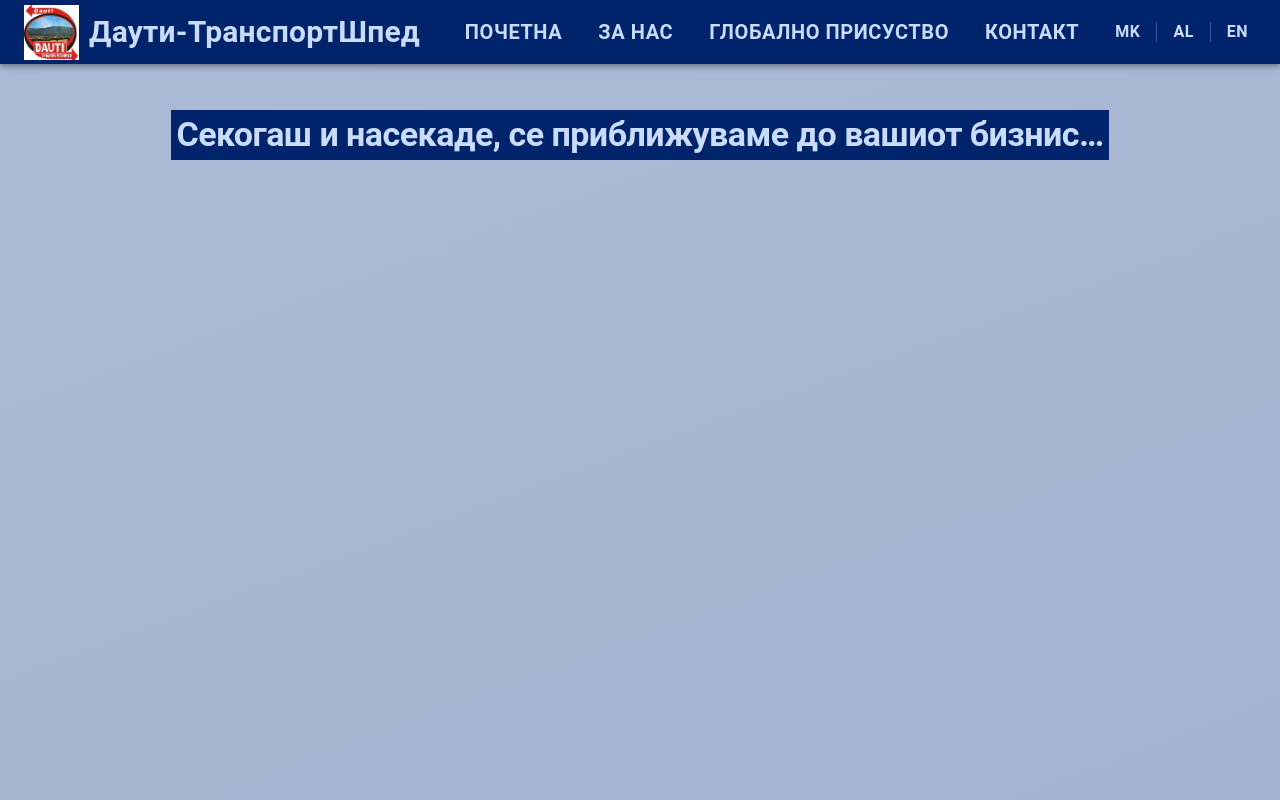
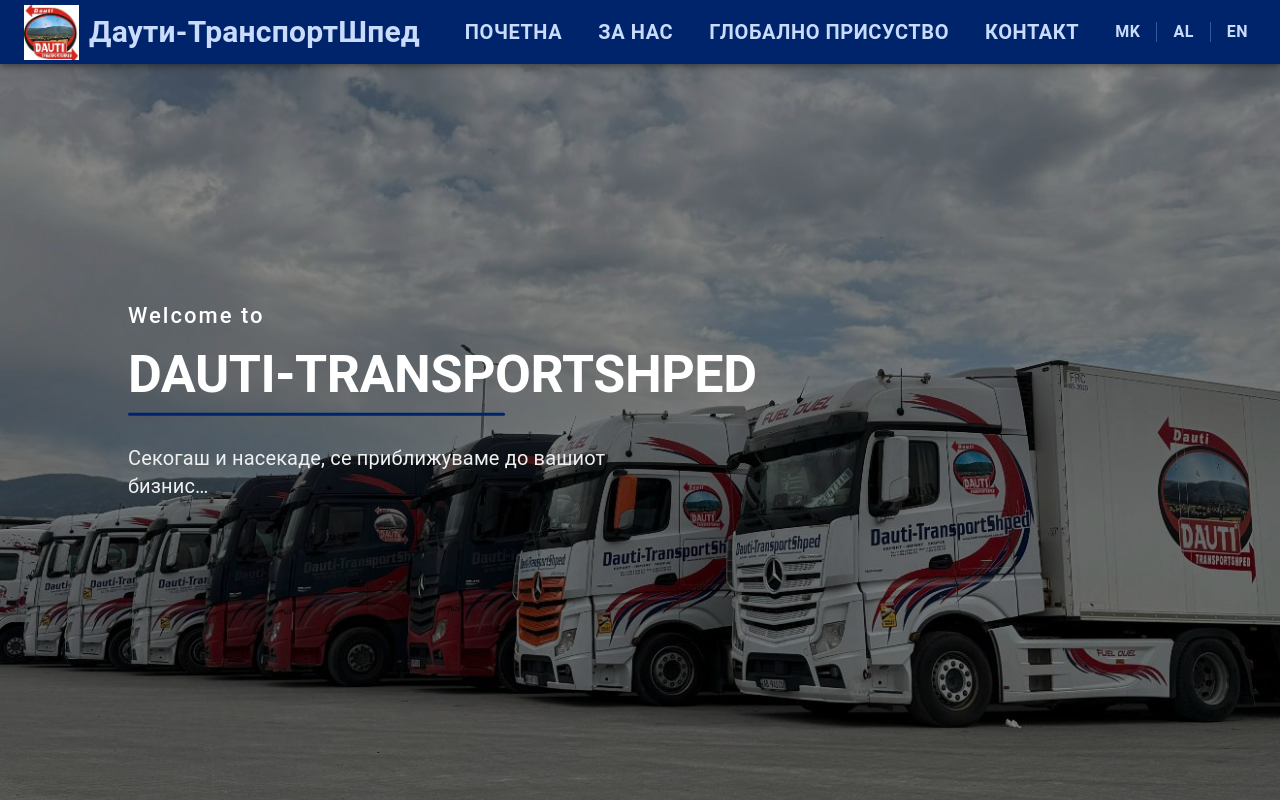
Before and after one commit to anisaramadanii/cargohub-dauti, a React (Create React App) app: page / in a window 1280 px wide. Shown: the top 800 px of the page. Built offline with nearby package versions, Linux system fonts and the light colour scheme.

Commit message:
Modified Home page

```diff
--- a/package.json
+++ b/package.json
@@ -5,7 +5,7 @@
   "dependencies": {
     "@emailjs/browser": "^4.4.1",
     "@emotion/react": "^11.14.0",
-   "@emotion/styled": "11.14.1",
+    "@emotion/styled": "11.14.1",
     "@mui/icons-material": "^6.4.1",
     "@mui/material": "^6.4.2",
     "axios": "1.11.0",
@@ -13,6 +13,7 @@
     "framer-motion": "^12.0.6",
     "react": "^18.2.0",
     "react-dom": "^18.2.0",
+    "react-icons": "^5.5.0",
     "react-intersection-observer": "9.16.0",
     "react-router-dom": "7.8.1",
     "react-scripts": "^5.0.1",
--- a/src/components/Careers.js
+++ b/src/components/Careers.js
@@ -4,9 +4,13 @@
 import croatia from "../images/croatia-map.jpg";
 import macedonia from "../images/macedonia-map.jpg";
 import { useLanguage } from "../contexts/LanguageContext";
+import { useEffect } from "react";
 
 function Careers() {
   const { currentTranslations } = useLanguage();
+  useEffect(() => {
+    window.scrollTo(0, 0);
+  }, []);
   return (
     <Box
       sx={{
@@ -111,7 +115,7 @@
             mt: { xs: 2, md: 0 },
           }}
         >
-         {currentTranslations.aboutKroacia}
+          {currentTranslations.aboutKroacia}
         </Typography>
       </Box>
     </Box>
--- a/src/components/Home.js
+++ b/src/components/Home.js
@@ -1,51 +1,90 @@
+// import React from "react";
+// import ImageCarousel from "./ImageCarousel";
+// import About from "./About";
+// import Contact from "./Contact";
+// import { Box, Typography } from "@mui/material";
+// import { useLanguage } from "../contexts/LanguageContext";
+
+// export default function Home() {
+//   const { currentTranslations } = useLanguage();
+
+//   return (
+//     <div>
+//       <Box
+//         id="home-section"
+//         sx={{
+//           paddingTop: "80px",
+//           textAlign: "center",
+//         }}
+//       >
+//         <Typography
+//           variant="h1"
+//           sx={{
+//             marginTop: "30px",
+//             color: "#CADCFC",
+//             fontWeight: "bold",
+//             fontSize: { xs: "22px", sm: "25px", md: "34px" },
+//             display: "inline-block",
+//             backgroundColor: "#00246B",
+//             padding: { xs: "3px", sm: "5px" },
+//           }}
+//         >
+//           {currentTranslations.homeTitle}
+//         </Typography>
+//       </Box>
+//       <ImageCarousel />
+
+//       <Box id="about-section" sx={{ paddingTop: { xs: "50px", md: "80px" } }}>
+//         <About />
+//       </Box>
+
+//       {/* <Box id="careers-section" sx={{ paddingTop: { xs: "50px", md: "80px" } }}>
+//         <Careers />
+//       </Box> */}
+
+//       <Box id="contact-section" sx={{ paddingTop: { xs: "50px", md: "80px" } }}>
+//         <Contact />
+//       </Box>
+//     </div>
+//   );
+// }
+
 import React from "react";
 import ImageCarousel from "./ImageCarousel";
 import About from "./About";
-// import Careers from "./Careers";
 import Contact from "./Contact";
-import { Box, Typography } from "@mui/material";
+import { Box } from "@mui/material";
 import { useLanguage } from "../contexts/LanguageContext";
 
 export default function Home() {
   const { currentTranslations } = useLanguage();
 
   return (
-    <div>
+    <Box sx={{ width: "100%", overflowX: "hidden" }}>
+      {/* Image Carousel full-screen Hero */}
+      <ImageCarousel homeTitle={currentTranslations.homeTitle} />
+
+      {/* About Section */}
       <Box
-        id="home-section"
+        id="about-section"
         sx={{
-          paddingTop: "80px",
-          textAlign: "center",
+          paddingTop: { xs: "50px", md: "80px" },
+          paddingX: { xs: "15px", sm: "30px", md: "60px" },
         }}
       >
-        <Typography
-          variant="h1"
-          sx={{
-            marginTop: "30px",
-            color: "#CADCFC",
-            fontWeight: "bold",
-            fontSize: { xs: "22px", sm: "25px", md: "34px" },
-            display: "inline-block",
-            backgroundColor: "#00246B",
-            padding: { xs: "3px", sm: "5px" },
-          }}
-        >
-          {currentTranslations.homeTitle}
-        </Typography>
-      </Box>
-      <ImageCarousel />
-
-      <Box id="about-section" sx={{ paddingTop: { xs: "50px", md: "80px" } }}>
         <About />
       </Box>
 
-      {/* <Box id="careers-section" sx={{ paddingTop: { xs: "50px", md: "80px" } }}>
-        <Careers />
-      </Box> */}
-
-      <Box id="contact-section" sx={{ paddingTop: { xs: "50px", md: "80px" } }}>
+      {/* Contact Section */}
+      <Box
+        id="contact-section"
+        sx={{
+          paddingTop: { xs: "50px", md: "80px" },
+          paddingX: { xs: "15px", sm: "30px", md: "60px" },
+        }}
+      >
         <Contact />
       </Box>
-    </div>
+    </Box>
   );
 }
--- a/src/components/ImageCarousel.js
+++ b/src/components/ImageCarousel.js
@@ -1,103 +1,269 @@
+// import React from "react";
+// import Slider from "react-slick";
+// import { Box } from "@mui/material";
+// import foto2 from "../images/foto2.jpg";
+// import foto3 from "../images/foto3.jpg";
+// import foto4 from "../images/foto4.jpg";
+// import ourexperience from "../images/our-experience.jpg";
+// import neww from "../images/new-photo.jpg";
+
+// function PrevArrow(props) {
+//   const { className, onClick } = props;
+//   return (
+//     <div
+//       className={className}
+//       onClick={onClick}
+//       style={{
+//         display: "block",
+//         position: "absolute",
+//         left: "10px",
+//         zIndex: 2,
+//         fontSize: "40px",
+//         cursor: "pointer",
+//         color: "#333",
+//         top: "45%",
+//         transform: "translateY(-50%)",
+//       }}
+//     ></div>
+//   );
+// }
+
+// function NextArrow(props) {
+//   const { className, onClick } = props;
+//   return (
+//     <div
+//       className={className}
+//       onClick={onClick}
+//       style={{
+//         display: "block",
+//         position: "absolute",
+//         right: "90px",
+//         zIndex: 2,
+//         fontSize: "40px",
+//         cursor: "pointer",
+//         color: "#333",
+//         top: "45%",
+//         transform: "translateY(-50%)",
+//       }}
+//     ></div>
+//   );
+// }
+
+// const sliderSettings = {
+//   dots: true,
+//   infinite: true,
+//   speed: 500,
+//   slidesToShow: 1,
+//   slidesToScroll: 1,
+//   autoplay: true,
+//   autoplaySpeed: 2000,
+//   centerMode: true,
+//   centerPadding: "0",
+//   prevArrow: <PrevArrow />,
+//   nextArrow: <NextArrow />,
+// };
+
+// export default function ImageCarousel() {
+//   return (
+//     <Box
+//       sx={{
+//         width: "90%",
+//         height: { xs: "300px", sm: "500px", md: "700px" },
+//         margin: "0 auto",
+//         marginTop: 6,
+//         overflow: "hidden",
+//         position: "relative",
+//       }}
+//     >
+//       <Slider {...sliderSettings}>
+//         {[neww, foto2, foto3, foto4, ourexperience].map((foto, index) => (
+//           <Box
+//             key={index}
+//             sx={{
+//               display: "flex",
+//               alignItems: "center",
+//               justifyContent: "center",
+//               height: { xs: "300px", sm: "500px", md: "700px" },
+//             }}
+//           >
+//             <img
+//               src={foto}
+//               alt={`Foto ${index + 1}`}
+//               style={{
+//                 width: "100%",
+//                 height: "100%",
+//                 objectFit: "cover",
+//                 borderRadius: "8px",
+//               }}
+//             />
+//           </Box>
+//         ))}
+//       </Slider>
+//     </Box>
+//   );
+// }
 import React from "react";
 import Slider from "react-slick";
-import { Box } from "@mui/material";
-// import foto1 from "../images/foto1.jpg";
+import { Box, Typography } from "@mui/material";
+import { motion } from "framer-motion";
+import { useLanguage } from "../contexts/LanguageContext";
 import foto2 from "../images/foto2.jpg";
 import foto3 from "../images/foto3.jpg";
 import foto4 from "../images/foto4.jpg";
 import ourexperience from "../images/our-experience.jpg";
 import neww from "../images/new-photo.jpg";
-
+import { HiChevronRight, HiChevronLeft } from "react-icons/hi";
 
 function PrevArrow(props) {
-  const { className, onClick } = props;
+  const { onClick } = props;
   return (
     <div
-      className={className}
       onClick={onClick}
       style={{
-        display: "block",
         position: "absolute",
-        left: "10px",
+        left: "30px",
+        top: "50%",
+        transform: "translateY(-30%)",
         zIndex: 2,
-        fontSize: "40px",
         cursor: "pointer",
-        color: "#333",
-        top: "45%",
-        transform: "translateY(-50%)",
       }}
-    ></div>
+    >
+      <HiChevronLeft size={80} color="#fff" />
+    </div>
   );
 }
 
 function NextArrow(props) {
-  const { className, onClick } = props;
+  const { onClick } = props;
   return (
     <div
-      className={className}
       onClick={onClick}
       style={{
-        display: "block",
         position: "absolute",
-        right: "90px",
+        right: "30px",
+        top: "50%",
+        transform: "translateY(-30%)",
         zIndex: 2,
-        fontSize: "40px",
         cursor: "pointer",
-        color: "#333",
-        top: "45%",
-        transform: "translateY(-50%)",
       }}
-    ></div>
+    >
+      <HiChevronRight size={80} color="#fff" />
+    </div>
   );
 }
-
 const sliderSettings = {
   dots: true,
   infinite: true,
-  speed: 500,
+  speed: 1000,
   slidesToShow: 1,
   slidesToScroll: 1,
   autoplay: true,
-  autoplaySpeed: 2000,
-  centerMode: true,
-  centerPadding: "0",
+  autoplaySpeed: 7000,
+  arrows: true,
+  fade: true,
   prevArrow: <PrevArrow />,
   nextArrow: <NextArrow />,
 };
 
 export default function ImageCarousel() {
+  const { currentTranslations } = useLanguage();
+  const images = [neww, foto2, foto3, foto4, ourexperience];
+
   return (
-    <Box
-      sx={{
-        width: "90%",
-        height: { xs: "300px", sm: "500px", md: "700px" },
-        margin: "0 auto",
-        marginTop: 6,
-        overflow: "hidden",
-        position: "relative",
-      }}
-    >
+    <Box sx={{ width: "100%", height: "100vh", overflow: "hidden" }}>
       <Slider {...sliderSettings}>
-        {[neww, foto2, foto3, foto4, ourexperience].map((foto, index) => (
+        {images.map((foto, index) => (
           <Box
             key={index}
             sx={{
-              display: "flex",
-              alignItems: "center",
-              justifyContent: "center",
-              height: { xs: "300px", sm: "500px", md: "700px" },
+              width: "100%",
+              height: "100vh",
+              backgroundImage: `url(${foto})`,
+              backgroundSize: "cover",
+              backgroundPosition: "center",
+              position: "relative",
+              "&::after": {
+                content: '""',
+                position: "absolute",
+                top: 0,
+                left: 0,
+                width: "100%",
+                height: "100%",
+                backgroundColor: "rgba(0,0,0,0.45)",
+              },
             }}
           >
-            <img
-              src={foto}
-              alt={`Foto ${index + 1}`}
-              style={{
-                width: "100%",
-                height: "100%",
-                objectFit: "cover",
-                borderRadius: "8px",
+            <Box
+              sx={{
+                position: "absolute",
+                top: { xs: "40%", sm: "45%", md: "50%" },
+                left: { xs: "5%", sm: "8%", md: "10%" },
+                transform: "translateY(-50%)",
+                color: "#fff",
+                textAlign: "left",
+                zIndex: 2,
+                maxWidth: { xs: "90%", sm: "70%", md: "50%" },
               }}
-            />
+            >
+              <motion.div
+                initial={{ x: -100, opacity: 0 }}
+                animate={{ x: 0, opacity: 1 }}
+                transition={{ duration: 1.2, ease: "easeOut" }}
+              >
+                <Typography
+                  variant="h5"
+                  sx={{
+                    color: "#fff",
+                    fontWeight: "500",
+                    letterSpacing: "2px",
+                    mb: 2,
+                    fontSize: { xs: "14px", sm: "18px", md: "22px" },
+                  }}
+                >
+                  Welcome to
+                </Typography>
+
+                <Typography
+                  variant="h2"
+                  sx={{
+                    fontWeight: "750",
+                    lineHeight: 1.1,
+                    fontSize: { xs: "28px", sm: "42px", md: "52px" },
+                    color: "#fff",
+                    textTransform: "uppercase",
+                    position: "relative",
+                    display: "inline-block",
+                    mb: 2,
+                    "&::after": {
+                      content: '""',
+                      position: "absolute",
+                      bottom: "-12px",
+                      left: 0,
+                      width: "60%",
+                      height: "3px",
+                      backgroundColor: "#00246B",
+                      borderRadius: "2px",
+                    },
+                  }}
+                >
+                  Dauti-TransportShped
+                </Typography>
+
+                <Typography
+                  variant="h6"
+                  sx={{
+                    mt: { xs: 1, sm: 3, md: 3 },
+                    color: "#f0f0f0",
+                    fontWeight: "400",
+                    lineHeight: 1.4,
+                    fontSize: { xs: "14px", sm: "17px", md: "20px" },
+                    maxWidth: { xs: "95%", sm: "75%", md: "80%" },
+                  }}
+                >
+                  {currentTranslations.homeTitle}
+                </Typography>
+              </motion.div>
+            </Box>
           </Box>
         ))}
       </Slider>
```
Also changed, not shown: 1 other file (tests, documents, lock files or other folders).
